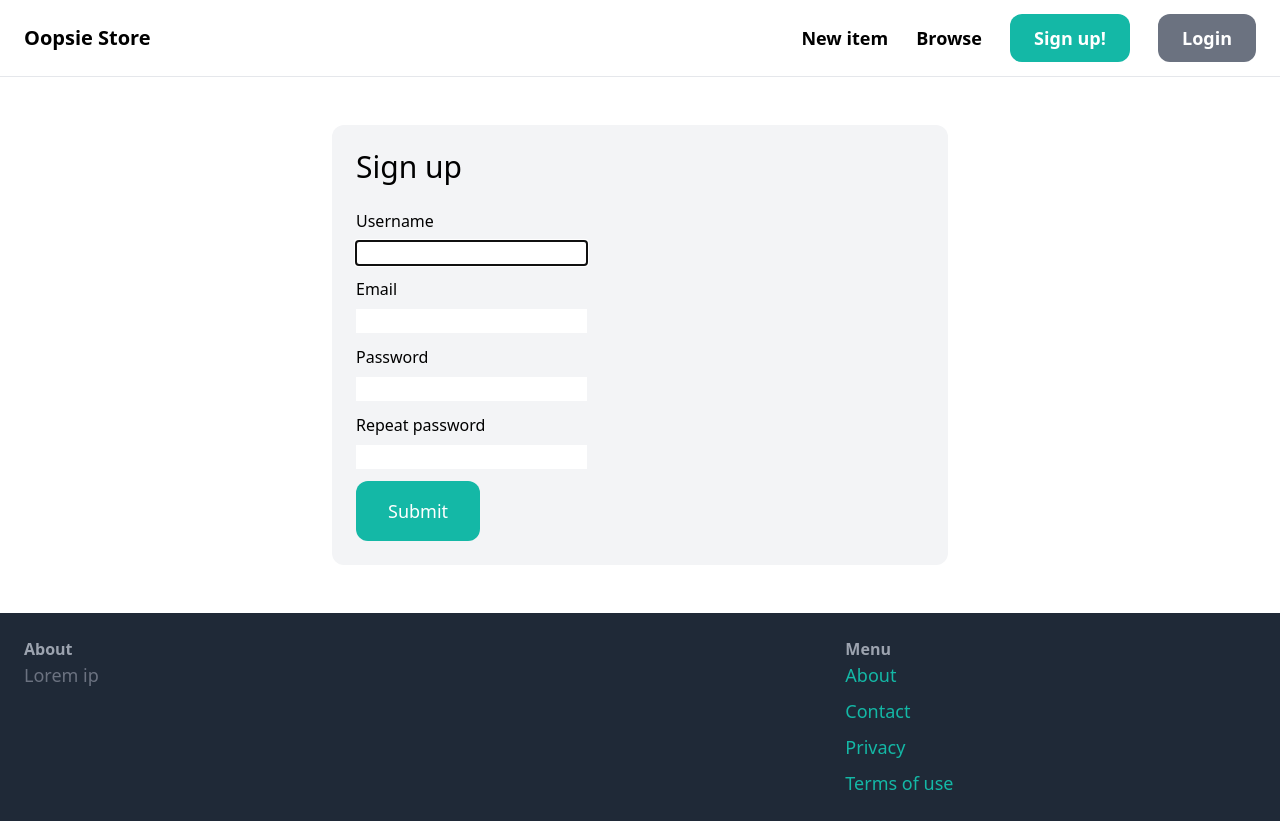
After one commit to Phashiii/e_commerce_site, a Django app: page /signup/ in a window 1280 px wide. The commit adds this page. Run offline with Django 4.2, Linux system fonts and the light colour scheme; some libraries are stand-ins or nearby versions.

Commit message:
Implemented signup page

```diff
--- /dev/null
+++ b/ecom_site/core/forms.py
@@ -0,0 +1,8 @@
+from django import forms
+from django.contrib.auth.forms import UserCreationForm
+from django.contrib.auth.models import User
+
+class SignupForm(UserCreationForm):
+    class Meta:
+        model = User
+        fields = ('username', 'email', 'password', 'password2')
--- a/ecom_site/core/templates/core/base.html
+++ b/ecom_site/core/templates/core/base.html
@@ -10,13 +10,13 @@
 </head>
 <body>
     <nav class="py-6 px-6 flex justify-between items-center border-b border-gray-200">
-        <a href="{% url 'index' %}" class="text-xl font-semibold">Puddle</a>
+        <a href="{% url 'core:index' %}" class="text-xl font-semibold">Oopsie Store</a>
 
         <div class="space-x-6">
             <a href="#" class="text-lg font-semibold hover:text-gray-500">New item</a>
             <a href="#" class="text-lg font-semibold hover:text-gray-500">Browse</a>
 
-            <a href="#" class="px-6 py-3 text-lg font-semibold bg-teal-500 text-white rounded-xl hover:bg-teal-700">Sign up!</a>
+            <a href="{% url 'core:signup' %}" class="px-6 py-3 text-lg font-semibold bg-teal-500 text-white rounded-xl hover:bg-teal-700">Sign up!</a>
             <a href="#" class="px-6 py-3 text-lg font-semibold bg-gray-500 text-white rounded-xl hover:bg-gray-700">Login</a>
 
         </div>
@@ -39,7 +39,7 @@
 
             <ul class="space-y-2">
                 <li><a href="'#" class="text-lg text-teal-500 hover:text-teal-700">About</a></li>
-                <li><a href="{% url 'contact' %}" class="text-lg text-teal-500 hover:text-teal-700">Contact</a></li>
+                <li><a href="{% url 'core:contact' %}" class="text-lg text-teal-500 hover:text-teal-700">Contact</a></li>
                 <li><a href="'#" class="text-lg text-teal-500 hover:text-teal-700">Privacy</a></li>
                 <li><a href="'#" class="text-lg text-teal-500 hover:text-teal-700">Terms of use</a></li>
 
--- /dev/null
+++ b/ecom_site/core/templates/core/signup.html
@@ -0,0 +1,48 @@
+{% extends 'core/base.html' %}
+
+{% block title %}Sign up{% endblock %}
+
+{% block content %}
+<div class="w-1/2 my-6 mx-auto p-6 bg-gray-100 rounded-xl">
+    <h1 class="mb-6 text-3xl">Sign up</h1>
+
+    <form method="post" action=".">
+        {% csrf_token %}
+
+
+        <div class="mb-3">
+            <label class="inline-block mb-2">Username</label><br>
+            {{ form.username }}
+        </div>
+
+        <div class="mb-3">
+            <label class="inline-block mb-2">Email</label><br>
+            {{ form.email }}
+        </div>
+
+        <div class="mb-3">
+            <label class="inline-block mb-2">Password</label><br>
+            {{ form.password1 }}
+        </div>
+
+        <div class="mb-3">
+            <label class="inline-block mb-2">Repeat password</label><br>
+            {{ form.password2 }}
+        </div>
+
+        {% if form.errors or form.non_field_errors %}
+            <div class="mb-3 p6 bg-red-100 rounded-xl">
+                {% for field in form %}
+                    {{ field.errors }}
+                {% endfor %}
+
+                {{ form.non_field_errors }}
+
+            </div>
+        {% endif  %}
+
+        <button class="py-4 px-8 text-lg bg-teal-500 hover:bg-teal-800 rounded-xl text-white">Submit</button>
+
+    </form>
+</div>
+{% endblock %}
--- /dev/null
+++ b/ecom_site/core/urls.py
@@ -0,0 +1,11 @@
+from django.urls import path
+
+from . import views
+
+app_name = 'core'
+
+urlpatterns=[
+    path('', views.index, name='index'),
+    path('contact/', views.contact, name='contact'),
+    path('signup/', views.signup, name='signup'),
+]
--- a/ecom_site/core/views.py
+++ b/ecom_site/core/views.py
@@ -1,6 +1,7 @@
 from django.shortcuts import render
 
 from item.models import Category, Item
+from .forms import SignupForm
 # Create your views here.
 def index(request):
     items = Item.objects.filter(is_sold=False)[0:6]
@@ -13,3 +14,10 @@ def index(request):
 
 def contact(request):
     return render(request, 'core/contact.html')
+
+def signup(request):
+    form = SignupForm()
+
+    return render(request, 'core/signup.html', {
+        'form': form
+    })
--- a/ecom_site/ecom_site/urls.py
+++ b/ecom_site/ecom_site/urls.py
@@ -18,12 +18,8 @@ from django.conf import settings
 from django.conf.urls.static import static
 from django.contrib import admin
 from django.urls import path, include
-from core.views import index, contact
 urlpatterns = [
-    path('',index, name='index'),
+    path('',include('core.urls')),
     path('items/', include('item.urls')),
-    path("contact/", contact, name='contact'),
     path("admin/", admin.site.urls),
-
-
 ] + static(settings.MEDIA_URL, document_root=settings.MEDIA_ROOT)
```
